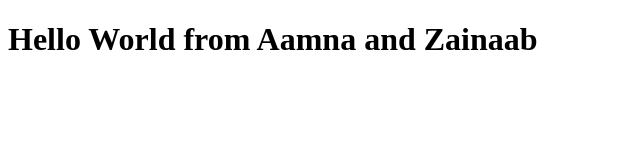
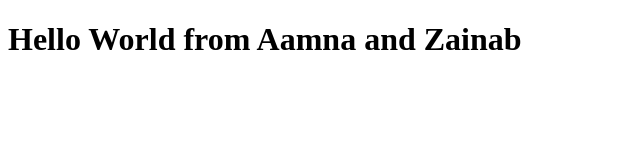
Before and after one commit to AamnaBashir/Bootcamp2020, a plain HTML site: page index.html in a window 1280 px wide. Shown: the full height of the page, 0-640 px from the left. Drawn offline with Linux system fonts and the light colour scheme.

Commit message:
Update index.html

```diff
--- a/index.html
+++ b/index.html
@@ -6,6 +6,6 @@
     <title>Document</title>
 </head>
 <body>
-    <h1>Hello World from Aamna and Zainaab </h1>
+    <h1>Hello World from Aamna and Zainab </h1>
 </body>
 </html>
```
